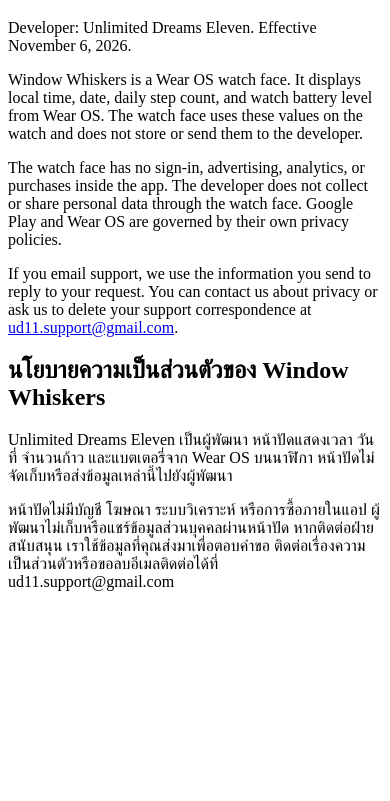
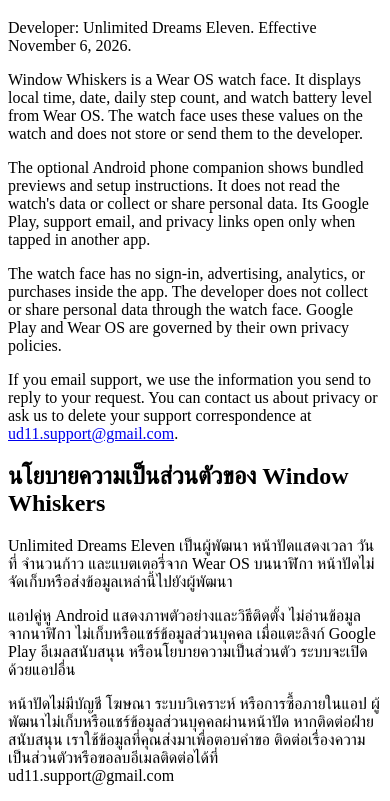
Before and after one commit to Unlimited-Dreams-Eleven/unlimited-dreams-eleven.github.io, a plain HTML site: page window-whiskers/privacy.html in a window 390 px wide. Shown: the part 98-899 px from the top of the page. Before the commit the page ends 844 px from the top, so only its background shows below. Drawn offline with Linux system fonts and the light colour scheme.

Commit message:
Describe Window Whiskers phone companion in privacy policy

```diff
--- a/window-whiskers/privacy.html
+++ b/window-whiskers/privacy.html
@@ -7,11 +7,13 @@
   <h1>Window Whiskers Privacy Policy</h1>
   <p>Developer: Unlimited Dreams Eleven. Effective November 6, 2026.</p>
   <p>Window Whiskers is a Wear OS watch face. It displays local time, date, daily step count, and watch battery level from Wear OS. The watch face uses these values on the watch and does not store or send them to the developer.</p>
+  <p>The optional Android phone companion shows bundled previews and setup instructions. It does not read the watch's data or collect or share personal data. Its Google Play, support email, and privacy links open only when tapped in another app.</p>
   <p>The watch face has no sign-in, advertising, analytics, or purchases inside the app. The developer does not collect or share personal data through the watch face. Google Play and Wear OS are governed by their own privacy policies.</p>
   <p>If you email support, we use the information you send to reply to your request. You can contact us about privacy or ask us to delete your support correspondence at <a href="mailto:ud11.support@gmail.com">ud11.support@gmail.com</a>.</p>
   <section lang="th">
     <h2>นโยบายความเป็นส่วนตัวของ Window Whiskers</h2>
     <p>Unlimited Dreams Eleven เป็นผู้พัฒนา หน้าปัดแสดงเวลา วันที่ จำนวนก้าว และแบตเตอรี่จาก Wear OS บนนาฬิกา หน้าปัดไม่จัดเก็บหรือส่งข้อมูลเหล่านี้ไปยังผู้พัฒนา</p>
+    <p>แอปคู่หู Android แสดงภาพตัวอย่างและวิธีติดตั้ง ไม่อ่านข้อมูลจากนาฬิกา ไม่เก็บหรือแชร์ข้อมูลส่วนบุคคล เมื่อแตะลิงก์ Google Play อีเมลสนับสนุน หรือนโยบายความเป็นส่วนตัว ระบบจะเปิดด้วยแอปอื่น</p>
     <p>หน้าปัดไม่มีบัญชี โฆษณา ระบบวิเคราะห์ หรือการซื้อภายในแอป ผู้พัฒนาไม่เก็บหรือแชร์ข้อมูลส่วนบุคคลผ่านหน้าปัด หากติดต่อฝ่ายสนับสนุน เราใช้ข้อมูลที่คุณส่งมาเพื่อตอบคำขอ ติดต่อเรื่องความเป็นส่วนตัวหรือขอลบอีเมลติดต่อได้ที่ ud11.support@gmail.com</p>
   </section>
 </main>
```
